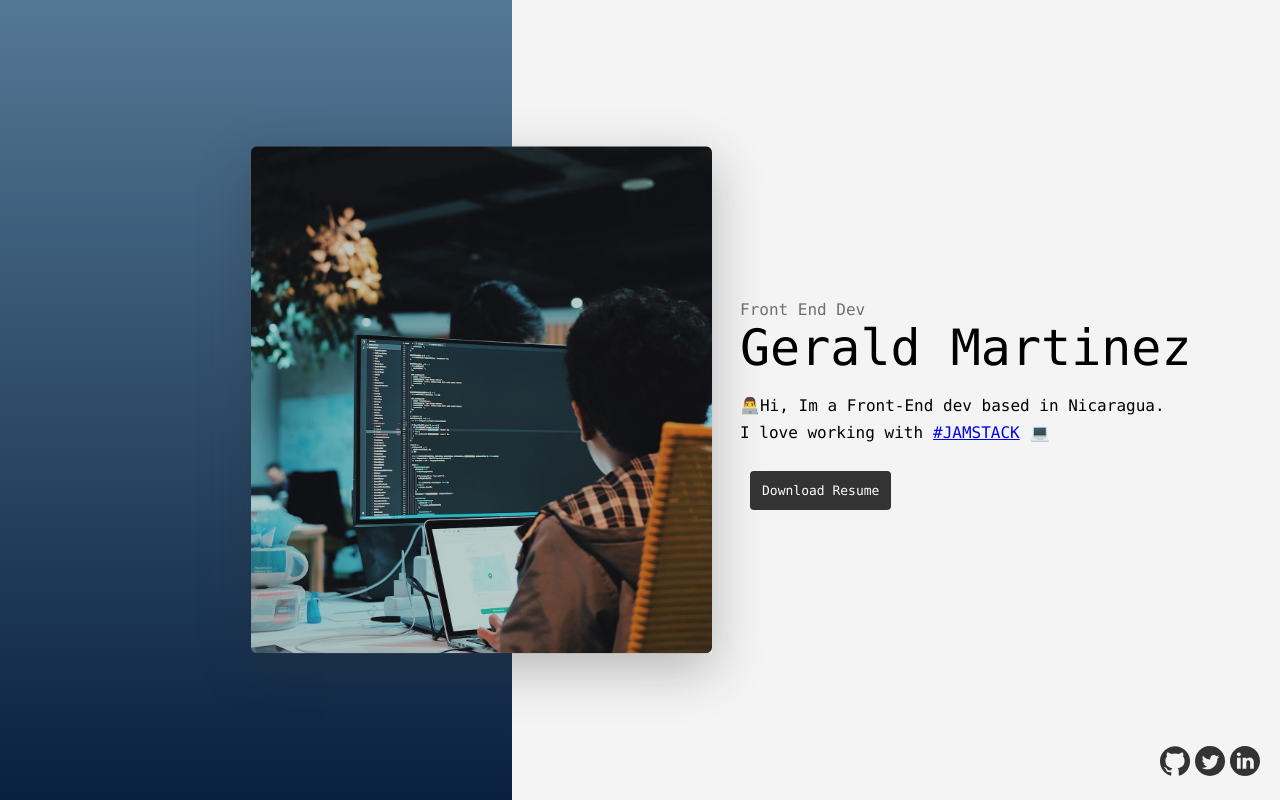
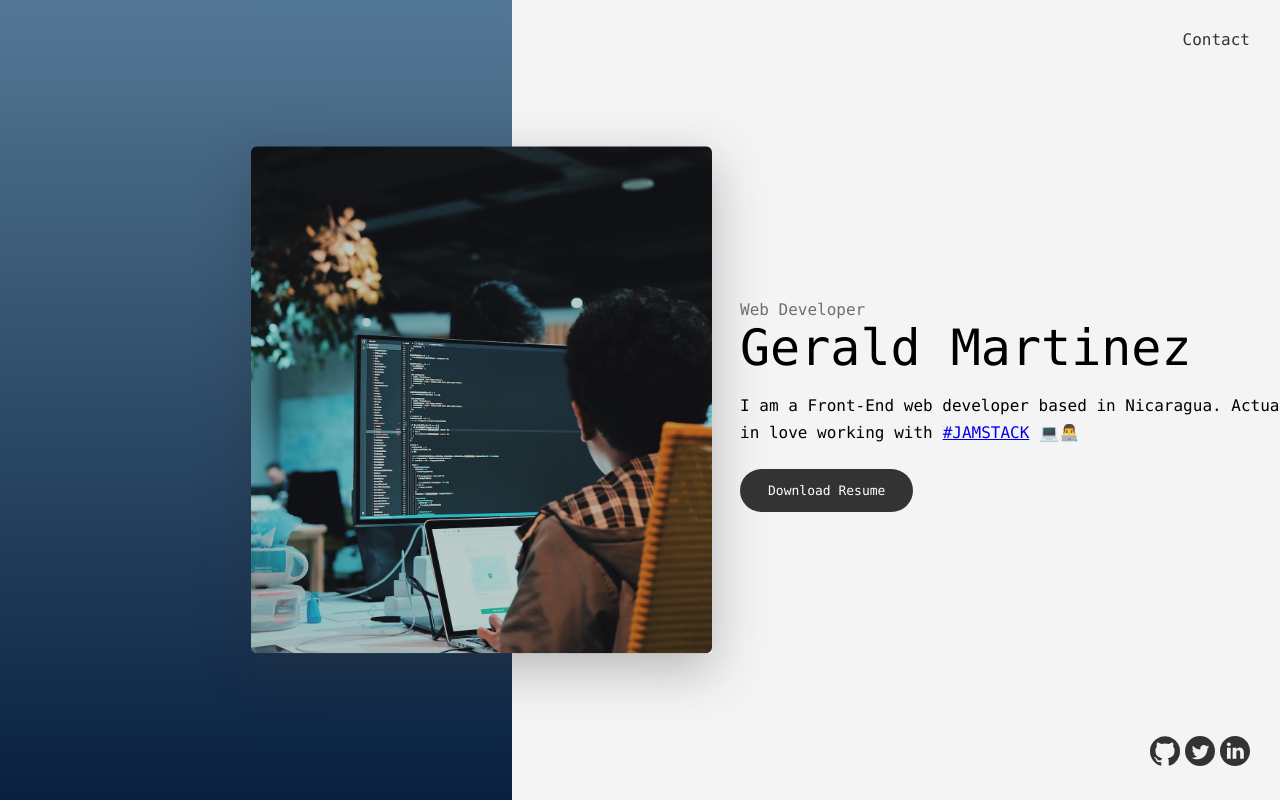
Before and after one commit to nephlin7/gmartinez.dev, a Gatsby site: page / in a window 1280 px wide. Built offline with nearby package versions, Linux system fonts and the light colour scheme; Gatsby itself is replaced by a stand-in of ours.

Commit message:
[Feat]: Some Changes

```diff
--- a/src/components/layout.css
+++ b/src/components/layout.css
@@ -86,10 +86,8 @@ html {
 }
 
 .button {
-
     overflow: hidden;
 
-    margin: 10px;
     padding: 12px;
 
     cursor: pointer;
@@ -109,14 +107,13 @@ html {
     font-weight: 500;
     line-height: 1.3;
 
-    -webkit-appearance: none;
-    -moz-appearance: none;
     appearance: none;
 
     justify-content: center;
     align-items: center;
     flex: 0 0 160px;
 }
+
 @media(min-width:993px) {
     button {
         box-shadow: 2px 5px 10px #e4e4e4;
--- /dev/null
+++ b/src/components/social-icons/index.js
@@ -0,0 +1 @@
+export {default} from './social-icons'
--- /dev/null
+++ b/src/components/social-icons/social-icons.js
@@ -0,0 +1,53 @@
+import React from "react"
+import gitHubIcon from "../../images/github.svg"
+import twitterIcon from "../../images/twitter.svg"
+import linkedinIcon from "../../images/linkedin.svg"
+
+/** @jsx jsx */
+import { jsx } from "@emotion/core"
+
+const SocialIcons = () => {
+  return (
+    <>
+      <a
+        css={{
+          marginRight: 5,
+        }}
+        rel={`noopener noreferrer`}
+        target={`_blank`}
+        href={`https://github.com/nephlin7`}
+      >
+        <img title="GitHub" alt={`nephlin7`} width="30" src={gitHubIcon} />
+      </a>
+      <a
+        css={{
+          marginRight: 5,
+        }}
+        rel={`noopener noreferrer`}
+        target={`_blank`}
+        href={`https://twitter.com/GeraldM_92`}
+      >
+        <img
+          title="Follow me on twitter"
+          alt={`@GeraldM_92`}
+          width="30"
+          src={twitterIcon}
+        />
+      </a>
+      <a
+        rel={`noopener noreferrer`}
+        target={`_blank`}
+        href={`https://www.linkedin.com/in/gmartinez92/`}
+      >
+        <img
+          title="Linkedin"
+          alt={`gmartinez92`}
+          width="30"
+          src={linkedinIcon}
+        />
+      </a>
+    </>
+  )
+}
+
+export default SocialIcons
--- a/src/pages/index.js
+++ b/src/pages/index.js
@@ -1,10 +1,9 @@
-import React from "react"
 import Layout from "../components/layout"
 import DevImage from "../components/image"
 import SEO from "../components/seo"
-import gitHubIcon from "../images/github.svg"
-import twitterIcon from "../images/twitter.svg"
-import linkedinIcon from "../images/linkedin.svg"
+
+import SocialIcons from "../components/social-icons"
+
 /** @jsx jsx */
 import { jsx } from "@emotion/core"
 
@@ -25,52 +24,25 @@ const Home = () => (
         justifyContent: `space-between`,
       }}
     >
+       <div
+        css={{
+          position: `absolute`,
+          top: 30,
+          right: 30,
+        }}
+      >
+       <a css={{color:`#333`,textDecoration:`none`}} href={`mailto:g7devp@gmail.com`}>Contact</a>
+      </div>
       <div
         css={{
           position: `absolute`,
-          bottom: 20,
-          right: 20,
+          bottom: 30,
+          right: 30,
         }}
       >
-        <a
-          css={{
-            marginRight: 5,
-          }}
-          rel={`noopener noreferrer`}
-          target={`_blank`}
-          href={`https://github.com/nephlin7`}
-        >
-          <img title="GitHub" alt={`nephlin7`} width="30" src={gitHubIcon} />
-        </a>
-        <a
-          css={{
-            marginRight: 5,
-          }}
-          rel={`noopener noreferrer`}
-          target={`_blank`}
-          href={`https://twitter.com/GeraldM_92`}
-        >
-          <img
-            title="Follow me on twitter"
-            alt={`@GeraldM_92`}
-            width="30"
-            src={twitterIcon}
-          />
-        </a>
-        <a
-          rel={`noopener noreferrer`}
-          target={`_blank`}
-          href={`https://www.linkedin.com/in/gmartinez92/`}
-        >
-          <img
-            title="Linkedin"
-            alt={`gmartinez92`}
-            width="30"
-            src={linkedinIcon}
-          />
-        </a>
+        <SocialIcons />
       </div>
-      <div
+      <section
         css={{
           position: `relative`,
           width: `40%`,
@@ -89,15 +61,15 @@ const Home = () => (
         <div className="hero-image">
           <DevImage />
         </div>
-      </div>
+      </section>
 
-      <div className="info-area">
+      <section className="info-area">
         <span
           css={{
             color: `#6f6f6f`,
           }}
         >
-          Front End Dev
+          Web Developer
         </span>
         <h1 className="main-title tracking-in-expand ">Gerald Martinez</h1>
         <p
@@ -106,11 +78,8 @@ const Home = () => (
             marginBottom: `15px`,
           }}
         >
-          <span role="img" aria-label="code">
-            👨‍💻
-          </span>
-          Hi, Im a Front-End dev based in Nicaragua.
-          <br />I love working with
+          I am a Front-End web developer based in Nicaragua. Actually i'm <br /> in love
+          working with
           <a
             rel="noreferrer noopener"
             href={`https://twitter.com/hashtag/JAMstack?src=hash&lang=es`}
@@ -125,13 +94,23 @@ const Home = () => (
           <span aria-label="laptop" role="img">
             💻
           </span>
+          <span role="img" aria-label="code">
+            👨‍💻
+          </span>
         </p>
 
         <br />
-        <a className="button -dark center" href="/docs/gmartinezcv2019.pdf">
+        <a
+          css={{
+            borderRadius: 25,
+            padding: `14px 28px`,
+          }}
+          className="button -dark center"
+          href="/docs/gmartinezcv2019.pdf"
+        >
           Download Resume
         </a>
-      </div>
+      </section>
     </div>
   </Layout>
 )
```
Also changed, not shown: README.md.
